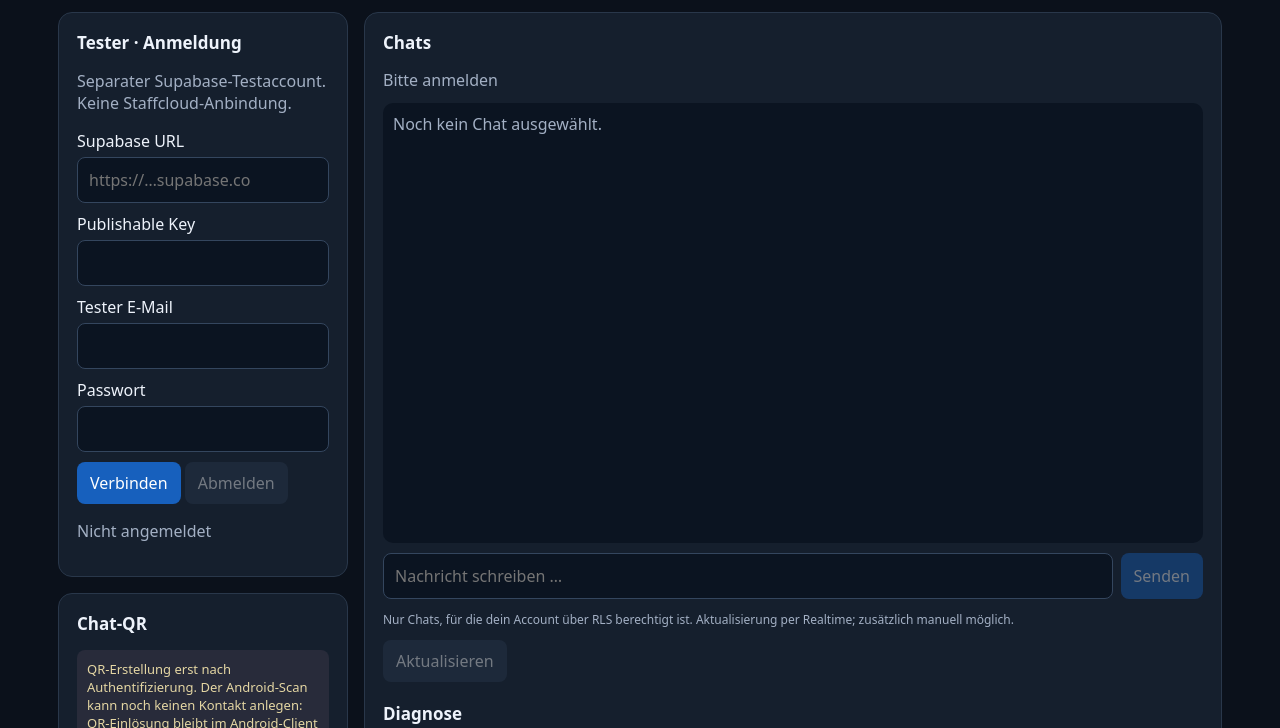
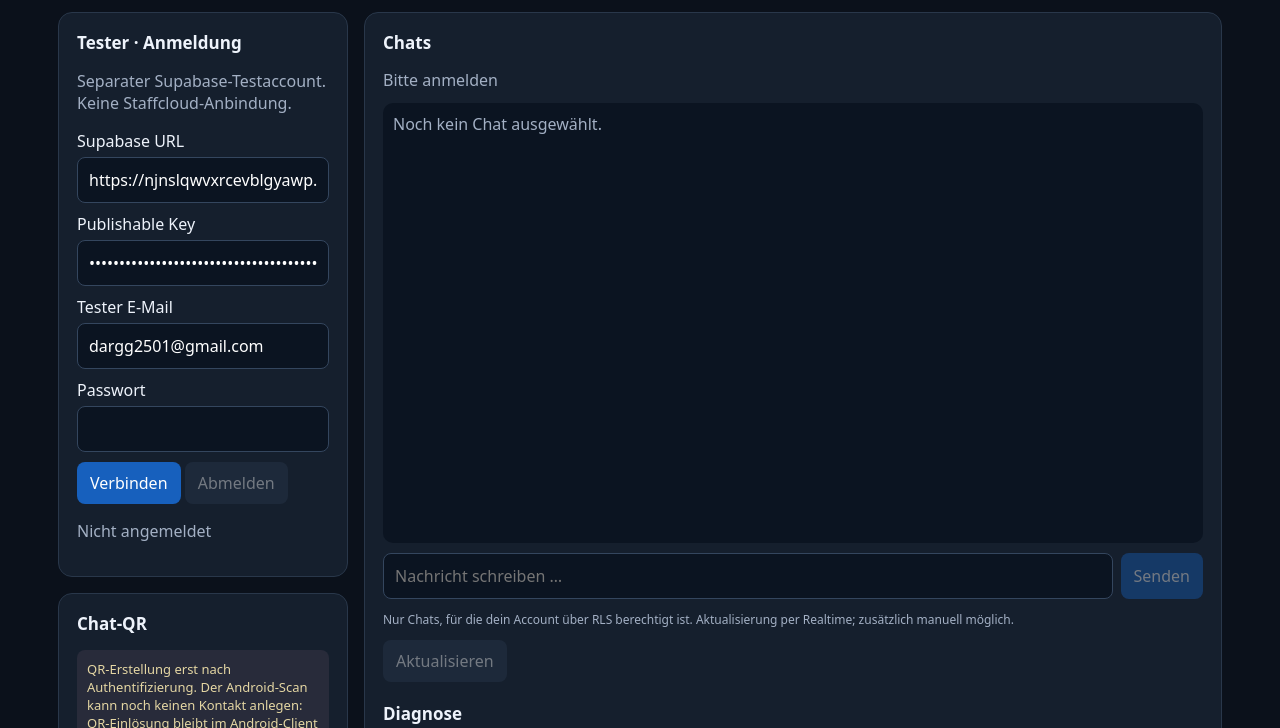
Before and after one commit to DARGGhub/EPOS-Chat-Terminal, a plain HTML site: page index.html in a window 1280 px wide. Shown: the part 72-800 px from the top of the page. Drawn offline with Linux system fonts and the light colour scheme; a script that the page names is missing.

Commit message:
Fix prefilled terminal connection fields even when JS fails to load

```diff
--- a/index.html
+++ b/index.html
@@ -24,9 +24,9 @@ button.active{background:#183f70}.row{display:flex;gap:8px;align-items:center}.r
 <main><div>
 <section><h2>Tester · Anmeldung</h2>
 <p class="muted">Separater Supabase-Testaccount. Keine Staffcloud-Anbindung.</p>
-<form id="login"><label>Supabase URL<input id="url" placeholder="https://…supabase.co" required></label>
-<label>Publishable Key<input id="key" type="password" autocomplete="off" required></label>
-<label>Tester E-Mail<input id="email" type="email" autocomplete="username" required></label>
+<form id="login"><label>Supabase URL<input id="url" value="https://njnslqwvxrcevblgyawp.supabase.co" placeholder="https://…supabase.co" required></label>
+<label>Publishable Key<input id="key" value="sb_publishable_Dzq39yXhLC8TBxMyqG2q2A_H8NmXDmK" type="password" autocomplete="off" required></label>
+<label>Tester E-Mail<input id="email" value="dargg2501@gmail.com" type="email" autocomplete="username" required></label>
 <label>Passwort<input id="password" type="password" autocomplete="current-password" required></label>
 <button id="loginBtn">Verbinden</button> <button type="button" id="logout" class="secondary" disabled>Abmelden</button></form>
 <p id="who" class="muted">Nicht angemeldet</p></section>
```
